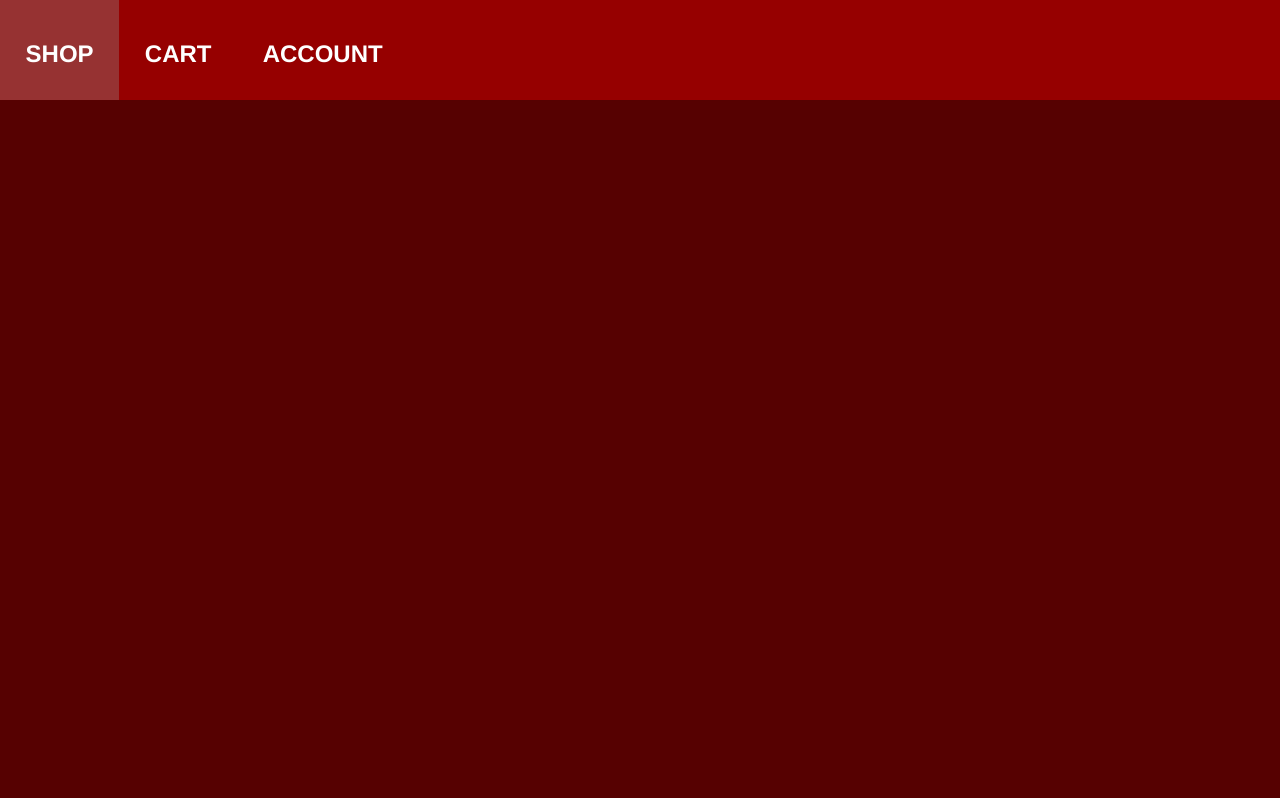
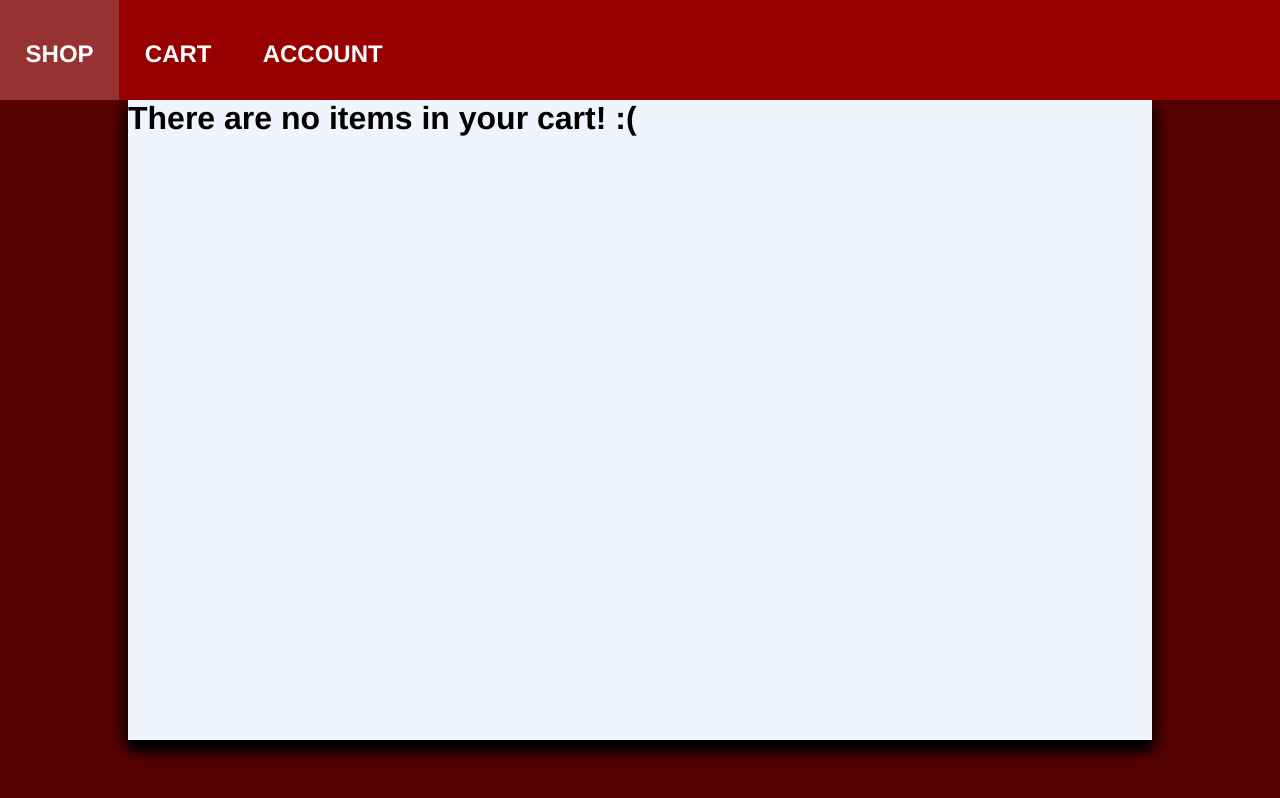
Before and after one commit to MATTALUI/gsclient, a Vue app: page /#/cart in a window 1280 px wide. Built offline with nearby package versions, Linux system fonts and the light colour scheme.

Commit message:
refactor css; add 404 and accountpage components

```diff
--- a/src/App.vue
+++ b/src/App.vue
@@ -1,6 +1,6 @@
 <template>
   <div id="app">
-    <Navbar :cart="cart" @beforeunload="alerter"></Navbar>
+    <Navbar :cart="cart"></Navbar>
     <router-view @addToCart="addToCart" :cart = "cart"></router-view>
   </div>
 </template>
@@ -15,14 +15,7 @@ export default {
       items.forEach((item) => {
         this._data.cart.push(item)
       })
-    },
-    alerter: () => {
-      alert('no!')
     }
-  },
-  beforeMount: function () {
-    // console.log(this.alerter())
-    window.beforeunload = this.alerter
   },
   data () {
     return {
@@ -44,6 +37,15 @@ export default {
   width: 80%;*/
 
 }
+.content{
+  width: 80%;
+  min-height: 80vh;
+  background-color: rgb(239,244,255);
+  margin-top: 100px;
+  margin-left: auto;
+  margin-right: auto;
+  box-shadow: 0 10px 10px 0 rgba(0, 0, 0, 1), 0 6px 20px 0 rgba(0, 0, 0, 1);
+}
 /*#app>h1{
   margin-top: 0;
 }*/
--- a/src/components/Cart.vue
+++ b/src/components/Cart.vue
@@ -1,5 +1,9 @@
 <template>
-  <div>
+  <div class="content">
+    <h1 v-if="cart.length === 0">There are no items in your cart! :(</h1>
+    <ul>
+      <li v-for="game in cart">{{game.title}}</li>
+    </ul>
   </div>
 </template>
 
--- /dev/null
+++ b/src/components/FourOhFour.vue
@@ -0,0 +1,18 @@
+<template>
+  <div class="content">
+    <h1>NOT FOUND</h1>
+  </div>
+</template>
+
+
+<script>
+export default {
+  data () {
+    return {}
+  }
+}
+</script>
+
+
+<style>
+</style>
--- a/src/components/GameView.vue
+++ b/src/components/GameView.vue
@@ -2,6 +2,10 @@
   <div>
     <div class="content">
       <h1>{{game.title}}</h1>
+      <p>{{game.description}}</p>
+      <ul>
+        <li v-for="platform in game.platforms">{{platform}}</li>
+      </ul>
       <button @click="addToCart">ADD TO CART</button>
     </div>
   </div>
@@ -37,14 +41,14 @@
 </script>
 
 
-<style>
-.content{
+<style scoped>
+/*.content{
   width: 80%;
-  height: 80vh;
+  min-height: 80vh;
   background-color: rgb(239,244,255);
   margin-top: 100px;
   margin-left: auto;
   margin-right: auto;
   box-shadow: 0 10px 10px 0 rgba(0, 0, 0, 1), 0 6px 20px 0 rgba(0, 0, 0, 1);
-}
+}*/
 </style>
--- a/src/components/Home.vue
+++ b/src/components/Home.vue
@@ -45,7 +45,7 @@ export default {
 
 
 <style scoped>
-.content{
+/*.content{
   width: 80%;
   min-height: 100vh;
   background-color: rgb(239,244,255);
@@ -53,6 +53,6 @@ export default {
   margin-left: auto;
   margin-right: auto;
   box-shadow: 0 10px 10px 0 rgba(0, 0, 0, 1), 0 6px 20px 0 rgba(0, 0, 0, 1);
-}
+}*/
 
 </style>
--- a/src/router/index.js
+++ b/src/router/index.js
@@ -3,6 +3,7 @@ import Router from 'vue-router'
 import Home from '@/components/Home.vue'
 import GameView from '@/components/GameView.vue'
 import Cart from '@/components/Cart.vue'
+import FourOhFour from '@/components/FourOhFour.vue'
 
 Vue.use(Router)
 
@@ -20,6 +21,10 @@ export default new Router({
       path: '/cart',
       name: 'Cart',
       component: Cart
+    }, {
+      path: '*',
+      name: 'FourOhFour',
+      component: FourOhFour
     }
   ]
 })
```
Also changed, not shown: src/components/AccountPage.vue (added).
